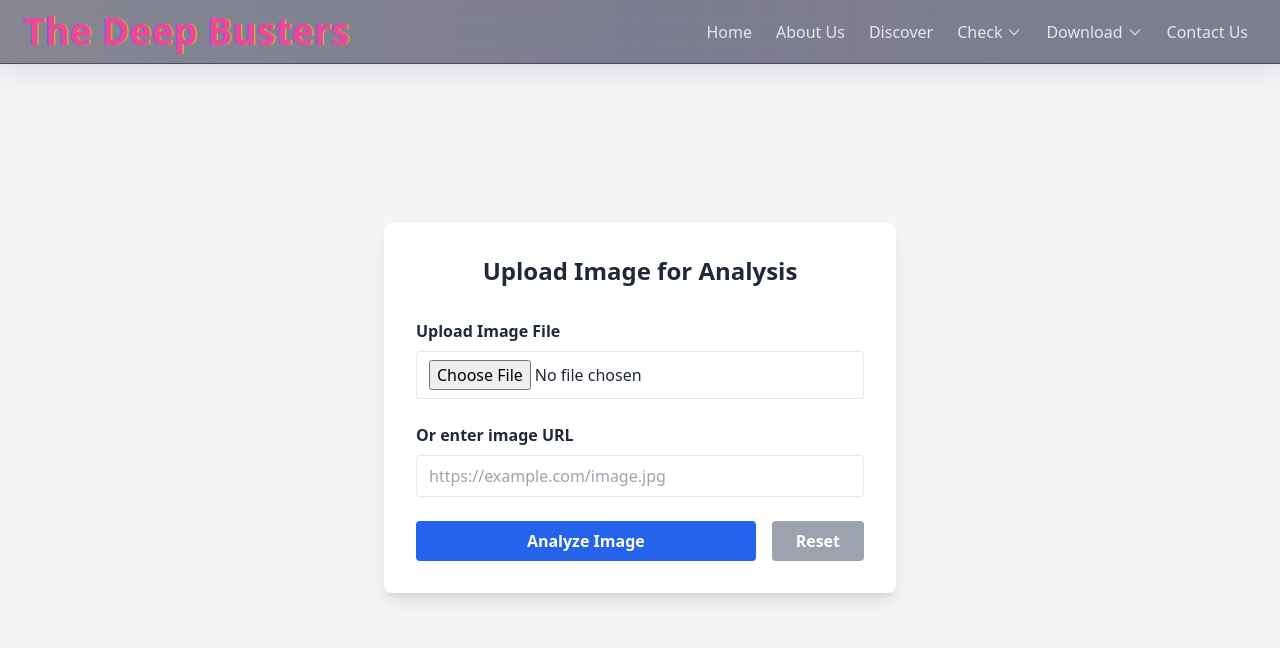
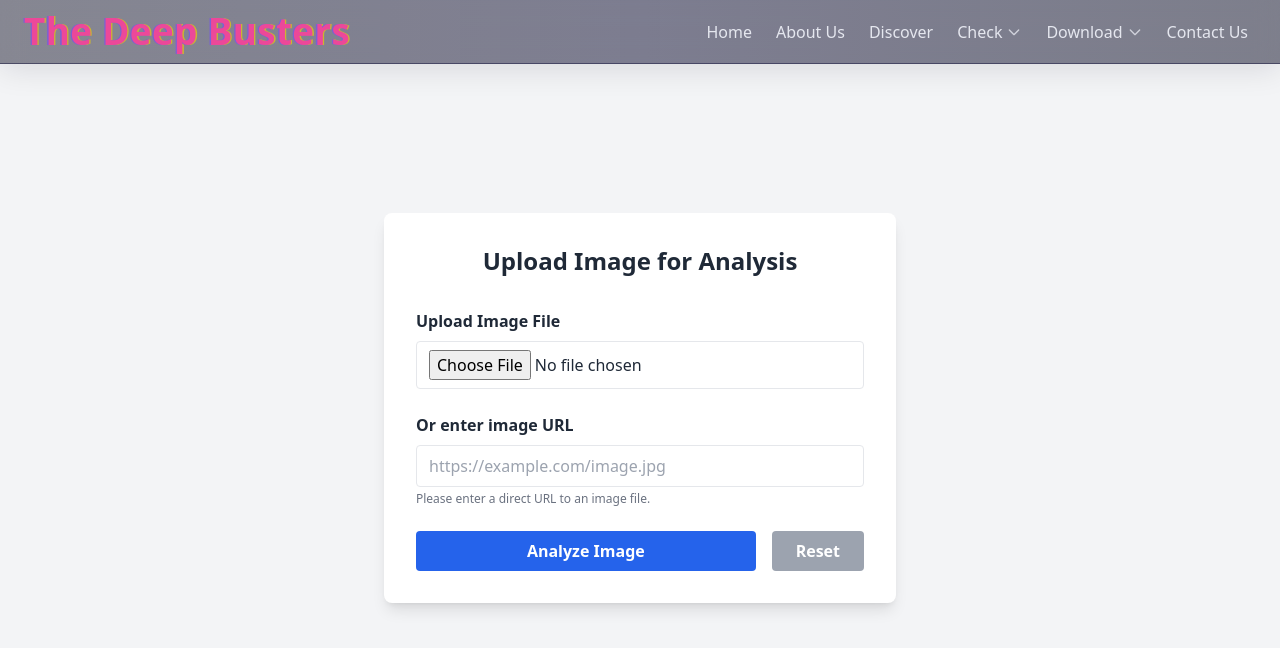
Before and after one commit to ayushtripathi1729/deepfake-detection-website, a React (Create React App) app in the folder frontend/: page /check/image in a window 1280 px wide. Shown: the top 648 px of the page. Built offline with nearby package versions, Linux system fonts and the light colour scheme; the HTML template or start-up script is replaced by a standard one.

Commit message:
Update UploadImage.jsx

```diff
--- a/frontend/src/components/UploadImage.jsx
+++ b/frontend/src/components/UploadImage.jsx
@@ -6,12 +6,14 @@ function UploadImage() {
   const [result, setResult] = useState(null);
   const [loading, setLoading] = useState(false);
   const [feedbackSent, setFeedbackSent] = useState(false);
+  const [errorMessage, setErrorMessage] = useState("");
 
   const handleFileChange = (e) => {
     setSelectedFile(e.target.files[0]);
     setImageURL("");
     setResult(null);
     setFeedbackSent(false);
+    setErrorMessage("");
   };
 
   const handleURLChange = (e) => {
@@ -19,14 +21,19 @@ function UploadImage() {
     setSelectedFile(null);
     setResult(null);
     setFeedbackSent(false);
+    setErrorMessage("");
   };
 
   const handleSubmit = async (e) => {
     e.preventDefault();
     setLoading(true);
+    setErrorMessage("");
+    setResult(null);
+    setFeedbackSent(false);
 
     try {
       let response;
+
       if (selectedFile) {
         const formData = new FormData();
         formData.append("image", selectedFile);
@@ -41,18 +48,51 @@ function UploadImage() {
           body: JSON.stringify({ url: imageURL.trim() }),
         });
       } else {
-        setResult({ error: "Please upload a file or enter an image URL." });
+        setErrorMessage("Please upload a file or enter an image URL.");
+        setLoading(false);
+        return;
+      }
+
+      if (!response.ok) {
+        // Attempt to parse backend error message if present
+        let errorData;
+        try {
+          errorData = await response.json();
+        } catch {
+          errorData = null;
+        }
+        setErrorMessage(
+          errorData?.error || `Server responded with status ${response.status}`
+        );
         setLoading(false);
         return;
       }
 
       const data = await response.json();
-      setResult(data);
+
+      // Backend should return { label, score, heatmap, media_id }
+      // Map to consistent keys for frontend use
+      const mappedResult = {
+        label: data.prediction
+          ? Object.entries(data.prediction).reduce(
+              (maxEntry, entry) => (entry[1] > maxEntry[1] ? entry : maxEntry),
+              ["unknown", 0]
+            )[0]
+          : data.label || "unknown",
+        score: data.prediction
+          ? Math.max(...Object.values(data.prediction))
+          : data.score || 0,
+        heatmap: data.heatmap_url || data.heatmap || null,
+        media_id: data.media_id || null,
+        rawData: data,
+      };
+
+      setResult(mappedResult);
     } catch (error) {
-      setResult({ error: "Failed to analyze image." });
+      setErrorMessage("Failed to analyze image. Please try again later.");
+    } finally {
+      setLoading(false);
     }
-
-    setLoading(false);
   };
 
   const handleReset = () => {
@@ -60,6 +100,7 @@ function UploadImage() {
     setImageURL("");
     setResult(null);
     setFeedbackSent(false);
+    setErrorMessage("");
   };
 
   const sendFeedback = async (correct) => {
@@ -71,7 +112,7 @@ function UploadImage() {
         headers: { "Content-Type": "application/json" },
         body: JSON.stringify({
           media_type: "image",
-          media_id: result.media_id || null,
+          media_id: result.media_id,
           feedback: correct ? "correct" : "incorrect",
         }),
       });
@@ -82,34 +123,53 @@ function UploadImage() {
   };
 
   return (
-    <div className="flex justify-center items-center min-h-[70vh] bg-gray-100">
+    <div className="flex justify-center items-center min-h-[70vh] bg-gray-100 p-4">
       <div className="w-full max-w-lg bg-white rounded-lg shadow-lg mx-auto p-8">
-        <h2 className="text-2xl font-bold mb-8 text-center">Upload Image for Analysis</h2>
-        <form onSubmit={handleSubmit} className="flex flex-col gap-6">
+        <h2 className="text-2xl font-bold mb-8 text-center">
+          Upload Image for Analysis
+        </h2>
+
+        <form onSubmit={handleSubmit} className="flex flex-col gap-6" noValidate>
           <div>
-            <label className="font-semibold block mb-2">Upload Image File</label>
+            <label htmlFor="file-upload" className="font-semibold block mb-2">
+              Upload Image File
+            </label>
             <input
+              id="file-upload"
               type="file"
               accept="image/*"
               onChange={handleFileChange}
               className="border px-3 py-2 rounded w-full"
             />
           </div>
+
           <div>
-            <label className="font-semibold block mb-2">Or enter image URL</label>
+            <label htmlFor="image-url" className="font-semibold block mb-2">
+              Or enter image URL
+            </label>
             <input
+              id="image-url"
               type="url"
               placeholder="https://example.com/image.jpg"
               value={imageURL}
               onChange={handleURLChange}
               className="border px-3 py-2 rounded w-full"
+              aria-describedby="urlHelp"
             />
+            <p id="urlHelp" className="text-xs text-gray-500 mt-1">
+              Please enter a direct URL to an image file.
+            </p>
           </div>
+
+          {errorMessage && (
+            <p className="text-red-600 font-semibold text-center">{errorMessage}</p>
+          )}
+
           <div className="flex gap-4">
             <button
               type="submit"
-              disabled={loading || (!selectedFile && !imageURL)}
-              className={`flex-grow bg-blue-600 text-white px-6 py-2 rounded font-semibold ${
+              disabled={loading || (!selectedFile && !imageURL.trim())}
+              className={`flex-grow bg-blue-600 text-white px-6 py-2 rounded font-semibold transition-opacity duration-200 ${
                 loading ? "opacity-70 cursor-not-allowed" : ""
               }`}
             >
@@ -118,7 +178,7 @@ function UploadImage() {
             <button
               type="button"
               onClick={handleReset}
-              className="bg-gray-400 text-white px-6 py-2 rounded font-semibold"
+              className="bg-gray-400 text-white px-6 py-2 rounded font-semibold transition-colors duration-200 hover:bg-gray-500"
             >
               Reset
             </button>
@@ -126,10 +186,8 @@ function UploadImage() {
         </form>
 
         {result && (
-          <div className="mt-8 text-center">
-            {result.error ? (
-              <p className="text-red-600 font-semibold">{result.error}</p>
-            ) : (
+          <div className="mt-8 text-center" role="region" aria-live="polite">
+            {!result.error ? (
               <>
                 <p
                   className={`text-xl font-bold mb-2 ${
@@ -140,43 +198,51 @@ function UploadImage() {
                 </p>
                 <p className="text-gray-800 mb-4">
                   Confidence:{" "}
-                  <span className="font-semibold">{(result.score * 100).toFixed(2)}%</span>
+                  <span className="font-semibold">
+                    {(result.score * 100).toFixed(2)}%
+                  </span>
                 </p>
+
                 {result.heatmap && (
-                  <div className="flex flex-col items-center">
-                    <span className="text-gray-600 mb-2">Heatmap Visualization:</span>
+                  <figure className="flex flex-col items-center">
+                    <figcaption className="text-gray-600 mb-2">
+                      Heatmap Visualization
+                    </figcaption>
                     <img
                       src={result.heatmap}
-                      alt="Heatmap"
-                      className="rounded shadow-lg"
-                      style={{ width: "320px", height: "auto", border: "2px solid #ccc" }}
+                      alt="Heatmap overlay visualization"
+                      className="rounded shadow-lg border-2 border-gray-300"
+                      style={{ width: "320px", height: "auto" }}
                     />
-                  </div>
+                  </figure>
                 )}
+
                 {!feedbackSent ? (
-                  <div className="mt-6">
+                  <section className="mt-6" aria-label="Feedback section">
                     <p className="font-semibold mb-2">Is the result correct?</p>
                     <div className="flex justify-center gap-4">
                       <button
                         onClick={() => sendFeedback(true)}
-                        className="bg-green-600 text-white px-4 py-2 rounded"
+                        className="bg-green-600 text-white px-4 py-2 rounded hover:bg-green-700 transition-colors duration-200"
                       >
                         Yes
                       </button>
                       <button
                         onClick={() => sendFeedback(false)}
-                        className="bg-red-600 text-white px-4 py-2 rounded"
+                        className="bg-red-600 text-white px-4 py-2 rounded hover:bg-red-700 transition-colors duration-200"
                       >
                         No
                       </button>
                     </div>
-                  </div>
+                  </section>
                 ) : (
                   <p className="mt-4 font-semibold text-green-600">
                     Thank you for your feedback!
                   </p>
                 )}
               </>
+            ) : (
+              <p className="text-red-600 font-semibold">{result.error}</p>
             )}
           </div>
         )}
```
